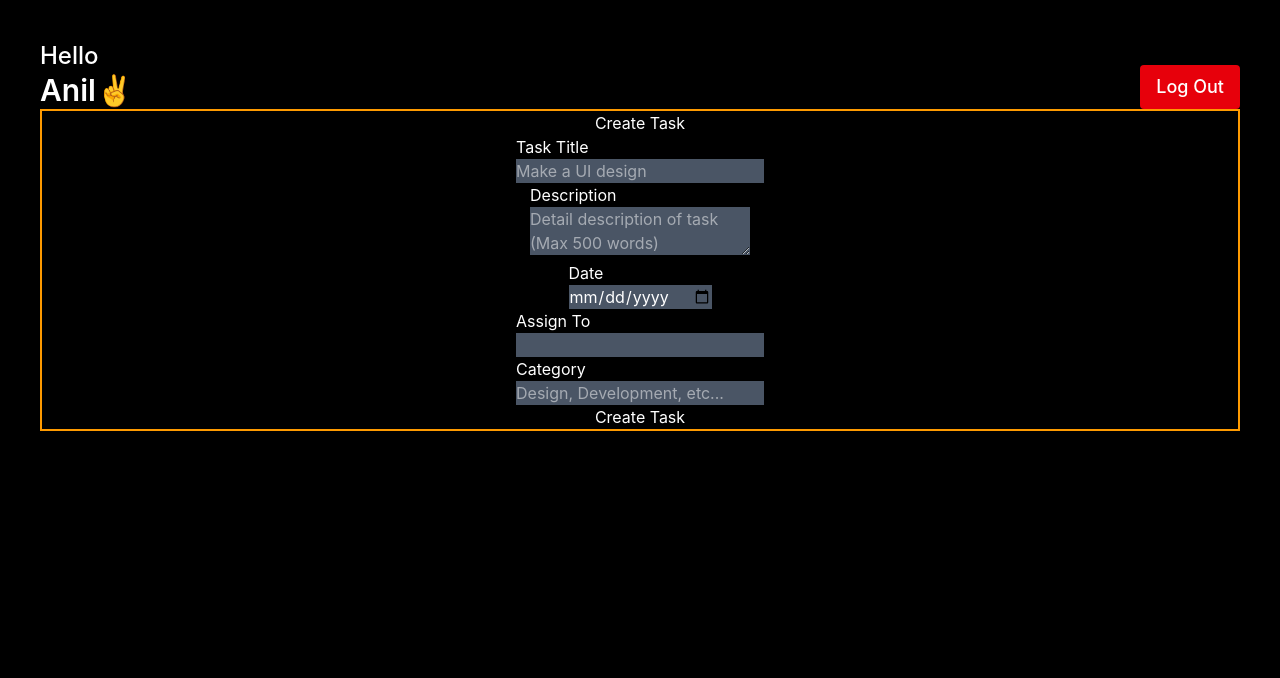
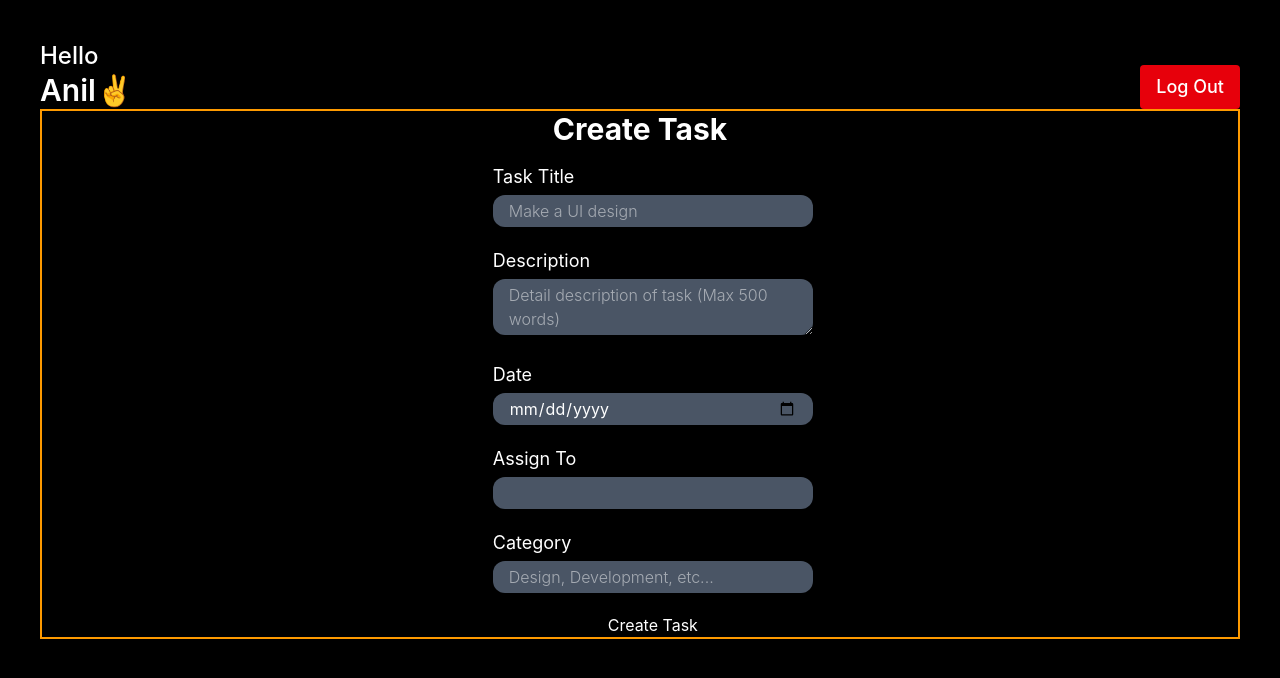
Before and after one commit to Anilbk777/react-projects, a React (Vite) app in the folder EmployeeManagementSystem/: page / in a window 1280 px wide. Shown: the top 678 px of the page. Built offline with nearby package versions, Linux system fonts and the light colour scheme.

Commit message:
styling on fields added

```diff
--- a/EmployeeManagementSystem/src/Components/Dashboard/AdminDashboard.jsx
+++ b/EmployeeManagementSystem/src/Components/Dashboard/AdminDashboard.jsx
@@ -5,39 +5,45 @@ const AdminDashboard = () => {
     <div className="h-screen w-full p-10">
       <Header />
       <div className="border-2 border-amber-500">
-        <h1 className="text-center">Create Task</h1>
-        <form className="flex flex-col items-center justify-center">
+        <h1 className="text-center text-3xl font-bold mb-4">Create Task</h1>
+        <form className="flex flex-col items-center justify-center ml-[37vw] mr-[35vw]">
           <div>
-            <h3>Task Title</h3>
+            <h3 className="text-lg font-small mb-1">Task Title</h3>
             <input
               type="text"
               placeholder="Make a UI design"
-              className="bg-gray-600"
+              className="bg-gray-600 w-[25vw] px-4 py-1 outline-none rounded-xl mb-5 placeholder:font-light"
             />
           </div>
           <div>
-            <h3>Description</h3>
+            <h3 className="text-lg font-small mb-1">Description</h3>
             <textarea
               name=""
               id=""
               placeholder="Detail description of task (Max 500 words)"
-              className="bg-gray-600"
+              className="bg-gray-600 w-[25vw] px-4 py-1 outline-none rounded-xl mb-5 placeholder:font-light"
             ></textarea>
           </div>
           <div>
-            <h3>Date</h3>
-            <input type="date" className="bg-gray-600" />
+            <h3 className="text-lg font-small mb-1">Date</h3>
+            <input
+              type="date"
+              className="bg-gray-600 w-[25vw] px-4 py-1 outline-none rounded-xl mb-5 placeholder:font-light"
+            />
           </div>
           <div>
-            <h3>Assign To</h3>
-            <input type="text" className="bg-gray-600" />
+            <h3 className="text-lg font-small mb-1">Assign To</h3>
+            <input
+              type="text"
+              className="bg-gray-600 w-[25vw] px-4 py-1 outline-none rounded-xl mb-5 placeholder:font-light"
+            />
           </div>
           <div>
-            <h3>Category</h3>
+            <h3 className="text-lg font-small mb-1">Category</h3>
             <input
               type="text"
               placeholder="Design, Development, etc..."
-              className="bg-gray-600"
+              className="bg-gray-600 w-[25vw] px-4 py-1 outline-none rounded-xl mb-5 placeholder:font-light"
             />
           </div>
           <button>Create Task</button>
```
